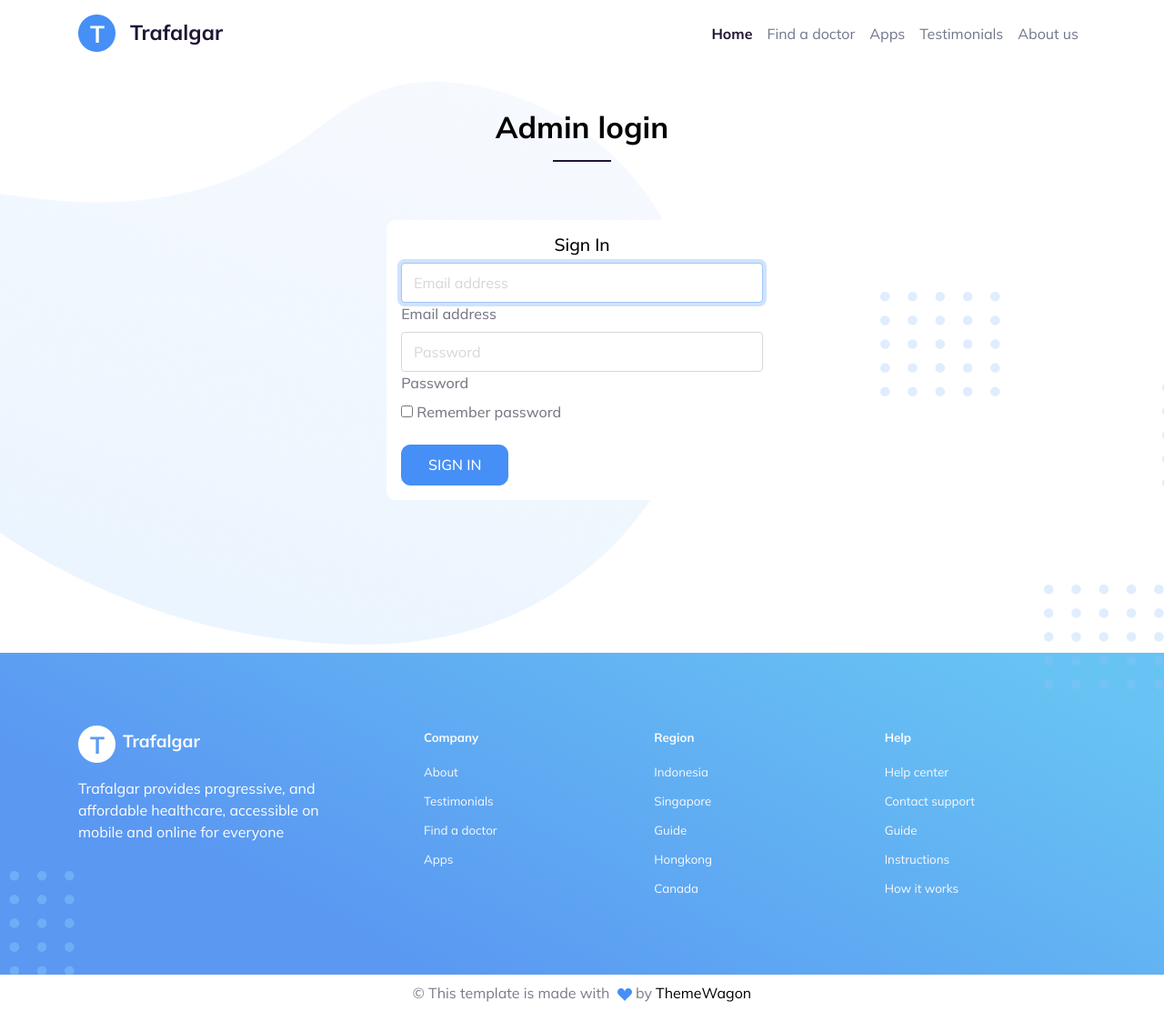
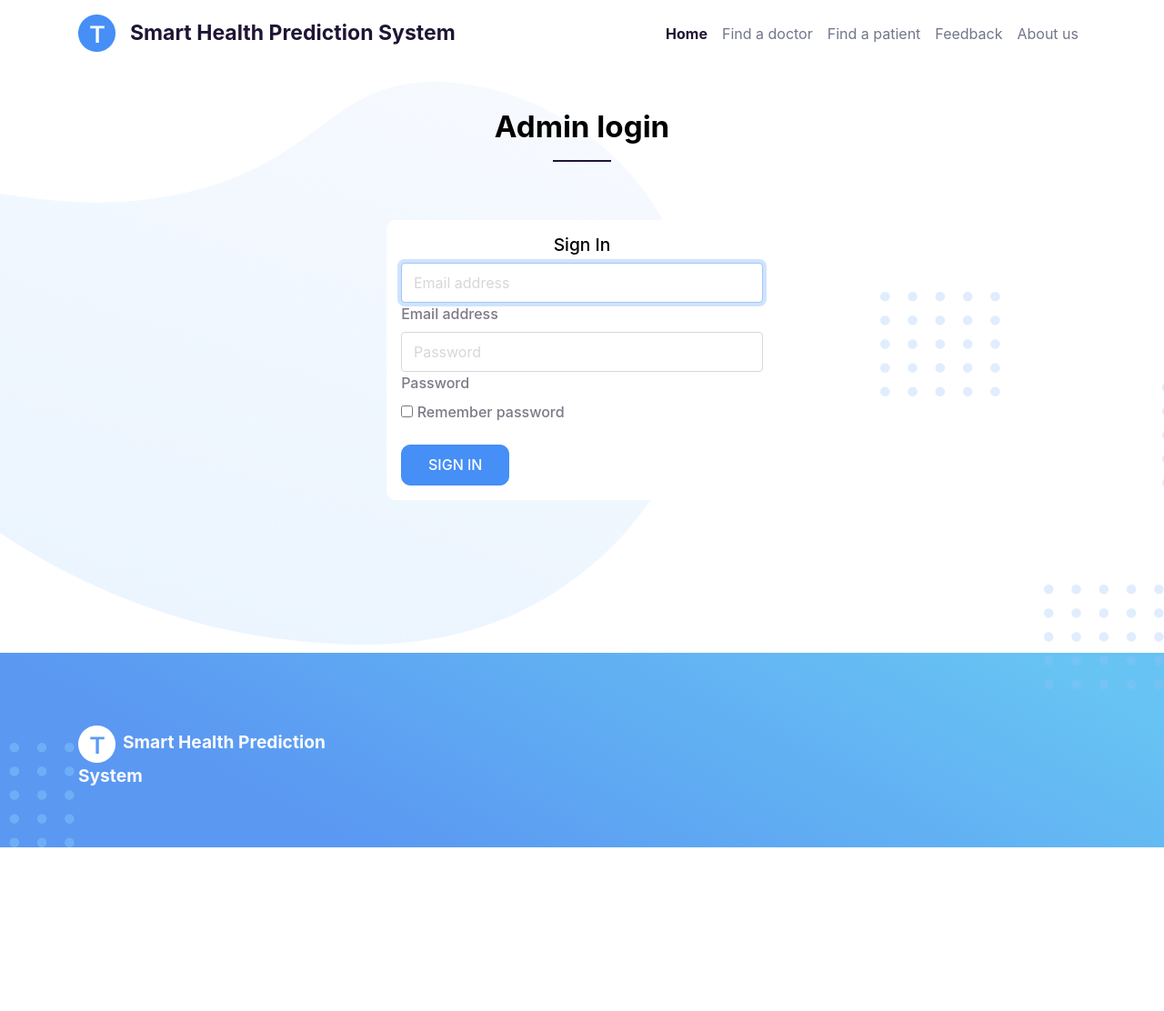
Before and after one commit to yhb1834/Smart-Health-Prediction-System, a Django app: page /ad/login/ in a window 1280 px wide. Shown: the whole page at 91% size. After the commit the page ends 932 px from the top, so only its background shows below. Run offline with Django 3.2, Linux system fonts and the light colour scheme; some libraries are stand-ins or nearby versions.

Commit message:
[admin] login

```diff
--- a/webpage/doctor_patient/templates/ad/login.html
+++ b/webpage/doctor_patient/templates/ad/login.html
@@ -65,7 +65,7 @@
               class="d-inline-block me-3"
               src="../static/assets/img/icons/logo.png"
               alt=""
-            />Trafalgar</a
+            />Smart Health Prediction System</a
           >
           <button
             class="navbar-toggler collapsed"
@@ -91,9 +91,9 @@
               <li class="nav-item">
                 <a class="nav-link" href="#">Find a doctor</a>
               </li>
-              <li class="nav-item"><a class="nav-link" href="#">Apps</a></li>
+              <li class="nav-item"><a class="nav-link" href="#">Find a patient</a></li>
               <li class="nav-item">
-                <a class="nav-link" href="#testimonial">Testimonials</a>
+                <a class="nav-link" href="#testimonial">Feedback</a>
               </li>
               <li class="nav-item">
                 <a class="nav-link" href="#about">About us</a>
@@ -199,154 +199,10 @@
                   class="img-fluid me-2"
                   src="../static/assets/img/icons/footer-logo.png"
                   alt=""
-                /><span class="fw-bold fs-1 text-light">Trafalgar</span></a
+                /><span class="fw-bold fs-1 text-light">Smart Health Prediction System</span></a
               >
-              <p class="mt-3 text-white">
-                Trafalgar provides progressive, and affordable healthcare,
-                accessible on mobile and online for everyone
-              </p>
+
             </div>
-            <div class="col-4 col-md-4 col-lg mb-3 order-2 order-sm-1">
-              <h6 class="lh-lg fw-bold text-light">Company</h6>
-              <ul class="list-unstyled mb-md-4 mb-lg-0">
-                <li class="lh-lg">
-                  <a class="text-light fs--1 text-decoration-none" href="#!"
-                    >About</a
-                  >
-                </li>
-                <li class="lh-lg">
-                  <a class="text-light fs--1 text-decoration-none" href="#!"
-                    >Testimonials</a
-                  >
-                </li>
-                <li class="lh-lg">
-                  <a class="text-light fs--1 text-decoration-none" href="#!"
-                    >Find a doctor</a
-                  >
-                </li>
-                <li class="lh-lg">
-                  <a class="text-light fs--1 text-decoration-none" href="#!"
-                    >Apps</a
-                  >
-                </li>
-              </ul>
-            </div>
-            <div class="col-4 col-md-4 col-lg mb-3 order-3 order-sm-2">
-              <h6 class="lh-lg fw-bold text-light">Region</h6>
-              <ul class="list-unstyled mb-md-4 mb-lg-0">
-                <li class="lh-lg">
-                  <a class="text-light fs--1 text-decoration-none" href="#!"
-                    >Indonesia</a
-                  >
-                </li>
-                <li class="lh-lg">
-                  <a class="text-light fs--1 text-decoration-none" href="#!"
-                    >Singapore</a
-                  >
-                </li>
-                <li class="lh-lg">
-                  <a class="text-light fs--1 text-decoration-none" href="#!"
-                    >Guide</a
-                  >
-                </li>
-                <li class="lh-lg">
-                  <a class="text-light fs--1 text-decoration-none" href="#!"
-                    >Hongkong</a
-                  >
-                </li>
-                <li class="lh-lg">
-                  <a class="text-light fs--1 text-decoration-none" href="#!"
-                    >Canada</a
-                  >
-                </li>
-              </ul>
-            </div>
-            <div class="col-4 col-md-4 col-lg mb-3 order-1 order-sm-3">
-              <h6 class="lh-lg fw-bold text-light">Help</h6>
-              <ul class="list-unstyled mb-md-4 mb-lg-0">
-                <li class="lh-lg">
-                  <a class="text-light fs--1 text-decoration-none" href="#!"
-                    >Help center</a
-                  >
-                </li>
-                <li class="lh-lg">
-                  <a class="text-light fs--1 text-decoration-none" href="#!"
-                    >Contact support</a
-                  >
-                </li>
-                <li class="lh-lg">
-                  <a class="text-light fs--1 text-decoration-none" href="#!"
-                    >Guide</a
-                  >
-                </li>
-                <li class="lh-lg">
-                  <a class="text-light fs--1 text-decoration-none" href="#!"
-                    >Instructions</a
-                  >
-                </li>
-                <li class="lh-lg">
-                  <a class="text-light fs--1 text-decoration-none" href="#!"
-                    >How it works</a
-                  >
-                </li>
-              </ul>
-            </div>
-          </div>
-        </div>
-      </section>
 
-      <!-- ============================================-->
-      <!-- <section> begin ============================-->
-      <section class="py-2">
-        <div class="container">
-          <div class="row">
-            <div class="col-12">
-              <div class="text-center">
-                <p class="mb-0">
-                  &copy; This template is made with&nbsp;
-                  <svg
-                    class="bi bi-suit-heart-fill"
-                    xmlns="http://www.w3.org/2000/svg"
-                    width="16"
-                    height="16"
-                    fill="#458FF6"
-                    viewBox="0 0 16 16"
-                  >
-                    <path
-                      d="M4 1c2.21 0 4 1.755 4 3.92C8 2.755 9.79 1 12 1s4 1.755 4 3.92c0 3.263-3.234 4.414-7.608 9.608a.513.513 0 0 1-.784 0C3.234 9.334 0 8.183 0 4.92 0 2.755 1.79 1 4 1z"
-                    ></path></svg
-                  >&nbsp;by&nbsp;<a
-                    class="text-black"
-                    href="https://themewagon.com/"
-                    target="_blank"
-                    >ThemeWagon
-                  </a>
-                </p>
-              </div>
-            </div>
-          </div>
-        </div>
-        <!-- end of .container-->
-      </section>
-      <!-- <section> close ============================-->
-      <!-- ============================================-->
-    </main>
-    <!-- ===============================================-->
-    <!--    End of Main Content-->
-    <!-- ===============================================-->
-
-    <!-- ===============================================-->
-    <!--    JavaScripts-->
-    <!-- ===============================================-->
-    <script src="vendors/@popperjs/popper.min.js"></script>
-    <script src="vendors/bootstrap/bootstrap.min.js"></script>
-    <script src="vendors/is/is.min.js"></script>
-    <script src="https://polyfill.io/v3/polyfill.min.js?features=window.scroll"></script>
-    <script src="../static/assets/js/theme.js"></script>
-
-    <link
-      href="https://fonts.googleapis.com/css2?family=Mulish:ital,wght@0,300;0,400;0,500;0,600;0,700;0,800;0,900;1,300;1,400;1,500&amp;display=swap"
-      rel="stylesheet"
-    />
   </body>
 </html>
```
